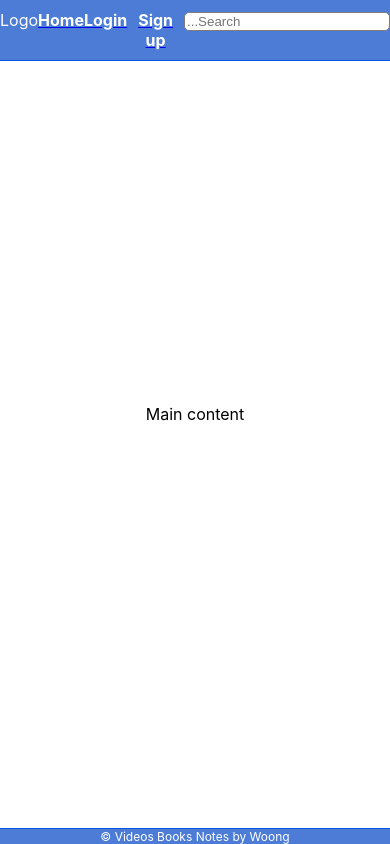
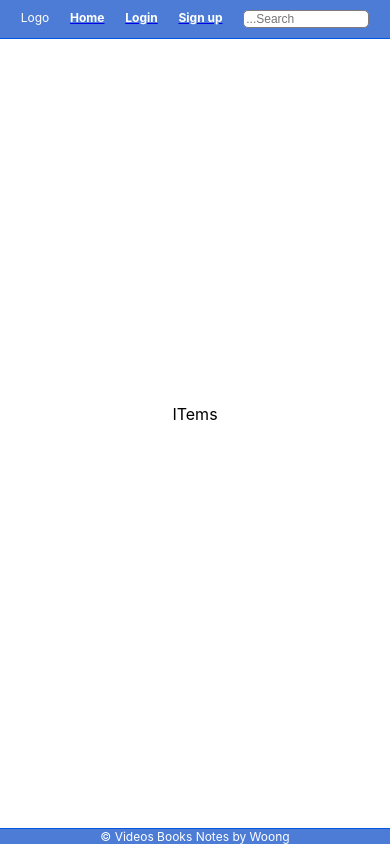
Before and after one commit to maaaaaaaaad/videos, a React (Create React App) app in the folder client/: page / in a window 390 px wide. Built offline with nearby package versions, Linux system fonts and the light colour scheme.

Commit message:
set mobile version on navigator

```diff
--- a/client/src/components/Home/Home.tsx
+++ b/client/src/components/Home/Home.tsx
@@ -1,10 +1,13 @@
 import React from "react";
 import styled from "styled-components";
+import Items from "./Items/Items";
 
 const Home = () => {
   return (
     <>
-      <HomeMain>Main content</HomeMain>
+      <HomeMain>
+        <Items />
+      </HomeMain>
       <HomeFooter>© Videos Books Notes by Woong</HomeFooter>
     </>
   );
--- /dev/null
+++ b/client/src/components/Home/Items/Items.tsx
@@ -0,0 +1,7 @@
+import React from "react";
+
+const Items = () => {
+  return <>ITems</>;
+};
+
+export default Items;
--- a/client/src/components/Navigator/Navi-Search/NaviSearch.tsx
+++ b/client/src/components/Navigator/Navi-Search/NaviSearch.tsx
@@ -1,10 +1,11 @@
 import React from "react";
 import styled from "styled-components";
+import theme from "../../../mediaQuery";
 
 const NaviSearch = () => {
   return (
     <SearchForm>
-      <SearchInputText type="text" placeholder="...Search" />
+      <SearchInputText theme={theme} type="text" placeholder="...Search" />
     </SearchForm>
   );
 };
@@ -15,6 +16,10 @@ const SearchInputText = styled.input`
   border: 1px solid #807c7c;
   border-radius: 5px;
   outline: none;
+  @media ${({ theme }) => theme.device.mobile} {
+    width: 120px;
+    font-size: 12px;
+  }
 `;
 
 export default NaviSearch;
--- a/client/src/components/Navigator/Navigator.tsx
+++ b/client/src/components/Navigator/Navigator.tsx
@@ -1,11 +1,12 @@
 import React from "react";
 import { Link } from "react-router-dom";
 import styled from "styled-components";
+import theme from "../../mediaQuery";
 import NaviSearch from "./Navi-Search/NaviSearch";
 
 const Navigator = () => {
   return (
-    <NaviSection>
+    <NaviSection theme={theme}>
       Logo
       <Link to="/">
         <NaviItem>Home</NaviItem>
@@ -24,6 +25,9 @@ const Navigator = () => {
 const NaviSection = styled.section`
   display: flex;
   justify-content: space-evenly;
+  @media ${({ theme }) => theme.device.mobile} {
+    font-size: 12px;
+  }
 `;
 
 const NaviItem = styled.nav`
--- /dev/null
+++ b/client/src/mediaQuery.ts
@@ -0,0 +1,17 @@
+const deviceSizes = {
+  mobile: "414px",
+  tablet: "768px",
+  laptop: "1024px",
+};
+
+const device = {
+  mobile: `screen and (max-width: ${deviceSizes.mobile})`,
+  tablet: `screen and (max-width: ${deviceSizes.tablet})`,
+  laptop: `screen and (max-width: ${deviceSizes.laptop})`,
+};
+
+const theme = {
+  device,
+};
+
+export default theme;
```
